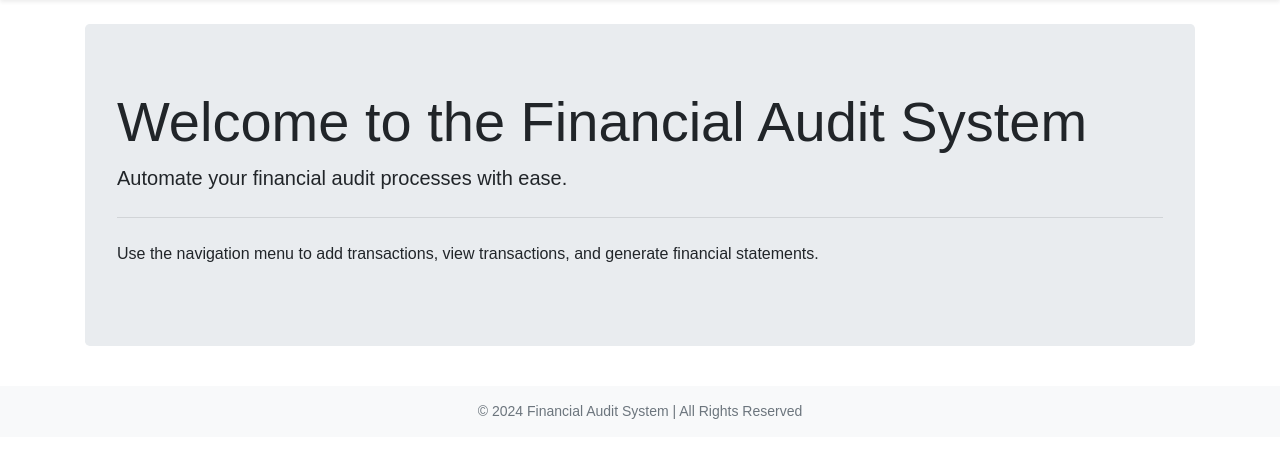
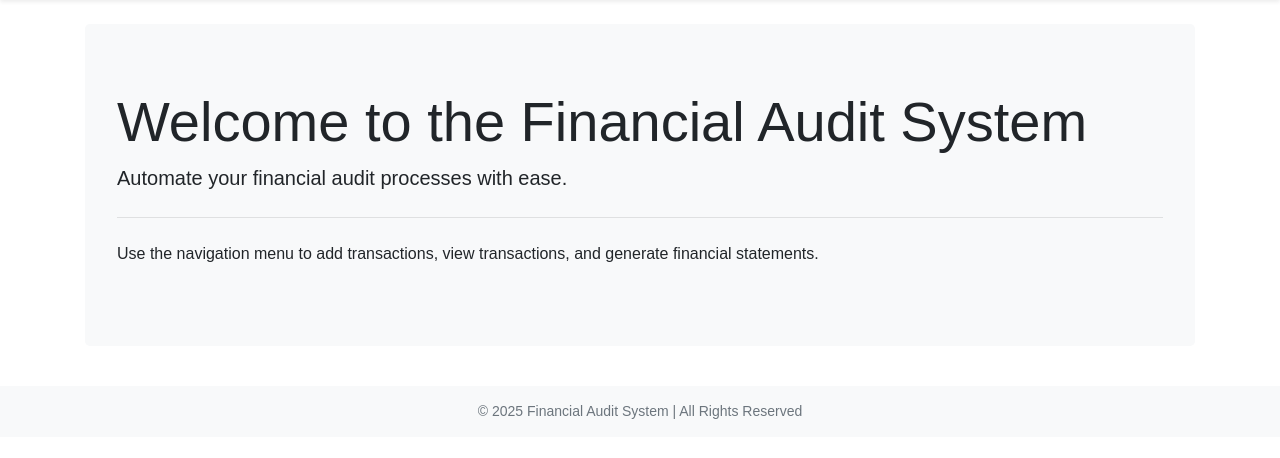
Before and after one commit to TonyTech-GIT/python-financialAudit, a Django app: page / in a window 1280 px wide. Shown: the part 64-522 px from the top of the page. Run offline with Django 4.2, Linux system fonts and the light colour scheme; some libraries are stand-ins or nearby versions.

Commit message:
adjustments on the UI

```diff
--- a/audit/templates/audit/base.html
+++ b/audit/templates/audit/base.html
@@ -59,7 +59,7 @@
 
     <!-- Footer -->
     <footer>
-        &copy; 2024 Financial Audit System | All Rights Reserved
+        &copy; 2025 Financial Audit System | All Rights Reserved
     </footer>
 
     <!-- Bootstrap JS and jQuery (for Navbar Toggle) -->
--- a/audit/templates/audit/home.html
+++ b/audit/templates/audit/home.html
@@ -1,10 +1,13 @@
-{% extends 'audit/base.html' %}
-
-{% block content %}
-<div class="jumbotron">
+{% extends 'audit/base.html' %} {% block content %}
+<main role="main">
+  <div class="jumbotron bg-light mt-4">
     <h1 class="display-4">Welcome to the Financial Audit System</h1>
     <p class="lead">Automate your financial audit processes with ease.</p>
-    <hr class="my-4">
-    <p>Use the navigation menu to add transactions, view transactions, and generate financial statements.</p>
-</div>
+    <hr class="my-4" />
+    <p>
+      Use the navigation menu to add transactions, view transactions, and
+      generate financial statements.
+    </p>
+  </div>
+</main>
 {% endblock %}
```
